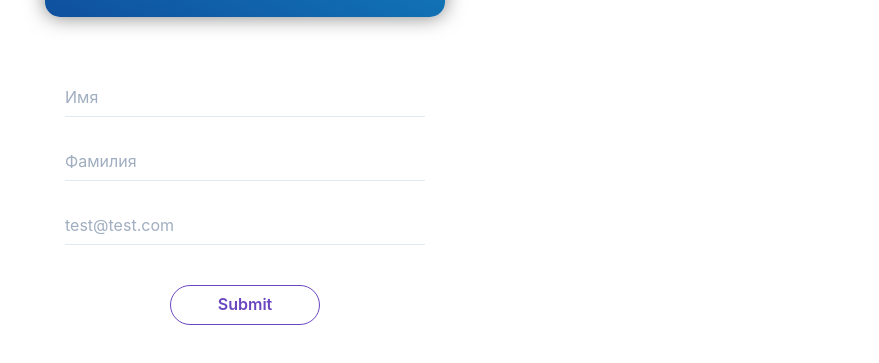
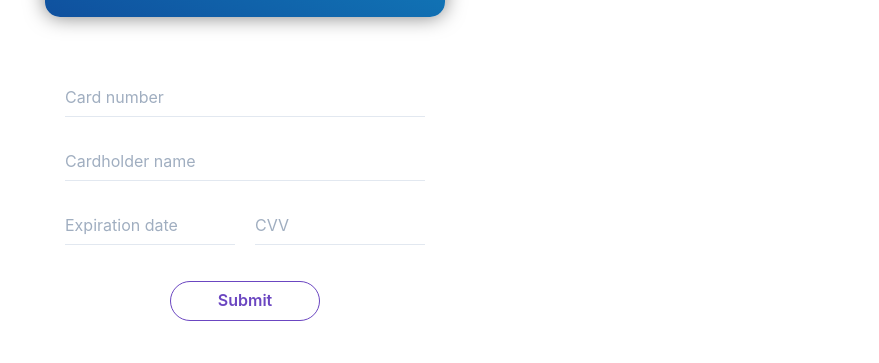
Before and after one commit to xblurx/react-credit-card, a React (Create React App) app: page / in a window 1280 px wide. Shown: the part 273-636 px from the top of the page, without its empty margins (395-1274 px from the left). Built offline with nearby package versions, Linux system fonts and the light colour scheme.

Commit message:
update layout

```diff
--- a/src/components/CardForm.tsx
+++ b/src/components/CardForm.tsx
@@ -10,6 +10,7 @@ import {
     Image,
     Input,
     InputGroup,
+    Spacer,
     Text,
     useColorMode,
     useToast,
@@ -26,7 +27,7 @@ export const CardForm = () => {
 
     const validateField = (value: any) => {
         if (!value) {
-            return 'Please, fill all fields';
+            return 'Please, fill in the field';
         }
     };
 
@@ -34,11 +35,23 @@ export const CardForm = () => {
         <Box padding="20px 70px 20px" width="500px" maxWidth="700px">
             <Box my={10} textAlign="left">
                 <form onSubmit={handleSubmit(onSubmit)}>
-                    <FormControl isInvalid={errors.name}>
+                    <FormControl isInvalid={errors.number}>
+                        <Input
+                            variant="flushed"
+                            name="number"
+                            placeholder="Card number"
+                            ref={register({ validate: validateField })}
+                            focusBorderColor="#B794F4"
+                        />
+                        <FormErrorMessage>
+                            {errors.number && errors.number.message}
+                        </FormErrorMessage>
+                    </FormControl>
+                    <FormControl mt={6} isInvalid={errors.name}>
                         <Input
                             variant="flushed"
                             name="name"
-                            placeholder="Имя"
+                            placeholder="Cardholder name"
                             ref={register({ validate: validateField })}
                             focusBorderColor="#B794F4"
                         />
@@ -46,40 +59,46 @@ export const CardForm = () => {
                             {errors.name && errors.name.message}
                         </FormErrorMessage>
                     </FormControl>
-                    <FormControl mt={6} isInvalid={errors.surname}>
+                    <Flex>
+                        <Box w="170px" h="10">
+                            <FormControl mt={6} isInvalid={errors.expiration}>
                                 <Input
                                     variant="flushed"
-                            name="surname"
-                            placeholder="Фамилия"
+                                    name="expiration"
+                                    placeholder="Expiration date"
                                     ref={register({ validate: validateField })}
                                     focusBorderColor="#B794F4"
                                 />
                                 <FormErrorMessage>
-                            {errors.surname && errors.surname.message}
+                                    {errors.expiration &&
+                                        errors.expiration.message}
                                 </FormErrorMessage>
                             </FormControl>
-
-                    <FormControl mt={6} isInvalid={errors.email}>
+                        </Box>
+                        <Spacer />
+                        <Box w="170px" h="10">
+                            <FormControl mt={6} isInvalid={errors.cvv}>
                                 <Input
                                     variant="flushed"
-                            type="email"
-                            name="email"
-                            placeholder="test@test.com"
+                                    name="cvv"
+                                    placeholder="CVV"
                                     ref={register({ validate: validateField })}
                                     focusBorderColor="#B794F4"
                                 />
                                 <FormErrorMessage>
-                            {errors.email && errors.email.message}
+                                    {errors.cvv && errors.cvv.message}
                                 </FormErrorMessage>
                             </FormControl>
-                    <Flex align="center" justifyContent='center'>
+                        </Box>
+                    </Flex>
+                    <Spacer />
+                    <Flex align="center" justifyContent="center" mt={5}>
                         <Button
                             colorScheme="purple"
                             variant="outline"
                             type="submit"
                             borderRadius="50px"
                             width="150px"
-                            // isFullWidth={true}
                             mt={10}
                         >
                             Submit
```
Lines whose indentation alone changed are shown as unchanged.
